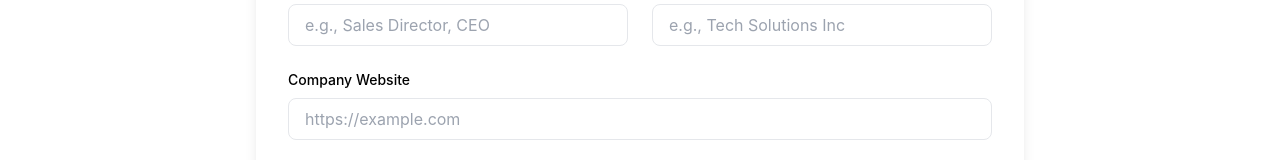
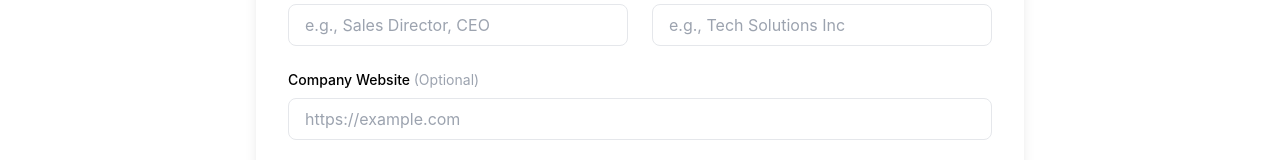
Before and after one commit to maniram-yadav/pitchperfect, a Next.js app in the folder frontend/: page /profile in a window 1280 px wide. Shown: the part 252-412 px from the top of the page. Built offline with nearby package versions, Linux system fonts and the light colour scheme; no server answers; sample sign-in values are in the browser's storage.

Commit message:
structured form implementation

```diff
--- a/frontend/src/components/email/EmailGenerationForm.tsx
+++ b/frontend/src/components/email/EmailGenerationForm.tsx
@@ -185,11 +185,11 @@ export default function EmailGenerationForm() {
           </div>
 
           {/* Input Mode Toggle — kept for future use, currently only structured */}
-          <div className="flex gap-4 mb-8">
+          {/* <div className="flex gap-4 mb-8">
             <div className="flex-1 py-3 px-4 rounded-lg font-medium bg-blue-600 text-white shadow-md text-center">
               Structured Form
             </div>
-          </div>
+          </div> */}
         </div>
 
         {error && (
--- a/frontend/src/components/profile/UserProfileForm.tsx
+++ b/frontend/src/components/profile/UserProfileForm.tsx
@@ -83,7 +83,7 @@ export default function UserProfileForm() {
       </div>
 
       <div className="mb-6">
-        <label className="block text-sm font-medium mb-2">Company Website</label>
+        <label className="block text-sm font-medium mb-2">Company Website <span className="text-gray-400 font-normal">(Optional)</span></label>
         <input
           {...register('website')}
           type="url"
```
Also changed, not shown: 1 other file (tests, documents, lock files or other folders).
